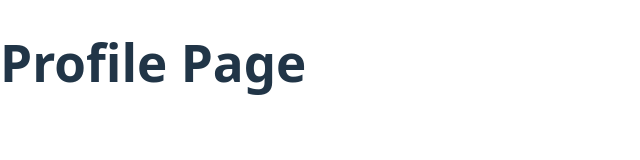
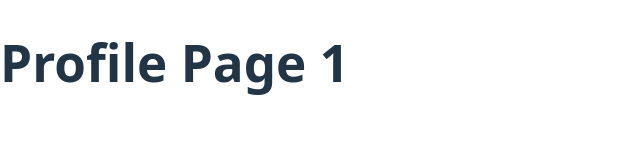
Before and after one commit to Rajeev-singh-git/React-Router, a React (Vite) app: page /profiles/1 in a window 1280 px wide. Shown: the top 160 px of the page, without its empty margins (0-640 px from the left). Built offline with nearby package versions, Linux system fonts and the light colour scheme.

Commit message:
Dynamic Path

```diff
--- a/src/pages/ProfilePage.jsx
+++ b/src/pages/ProfilePage.jsx
@@ -1,7 +1,11 @@
+import { useParams } from "react-router-dom";
+
 export default function ProfilePage() {
+ const params = useParams();
+
   return (
     <div>
-      <h1>Profile Page</h1>
+      <h1>Profile Page {params.profileId}</h1>
     </div>
   );
 }
```
